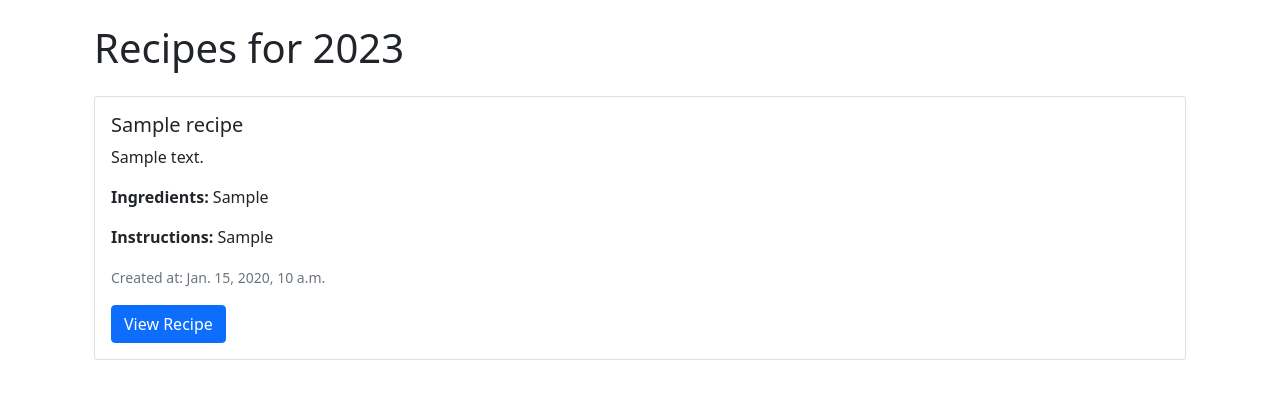
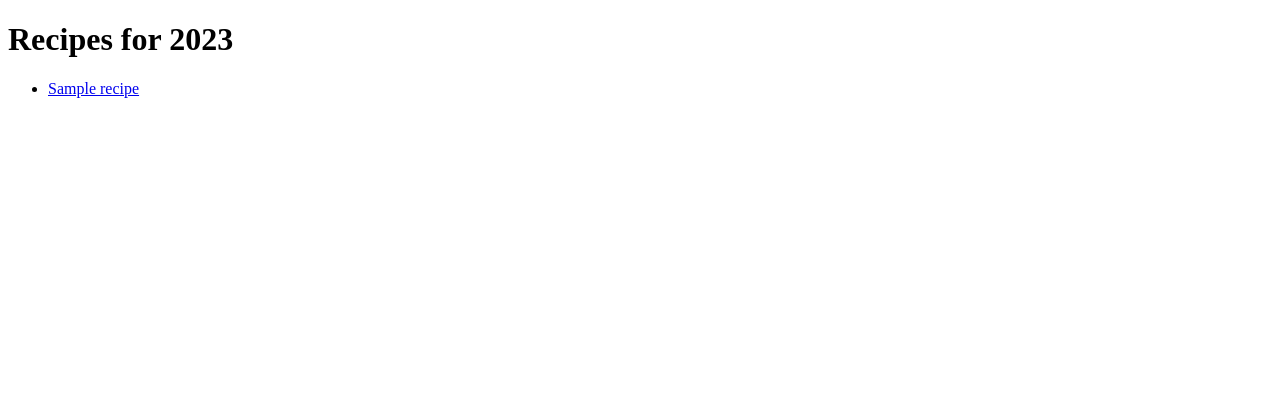
Before and after one commit to qs1nes1/KR_2, a Django app: template recipe/templates/main.html in a window 1280 px wide. Shown: the top 399 px of the page. Run offline with Django 4.2, Linux system fonts and the light colour scheme; the template is opened without the code that fills it: values that come from a table or form of the project are taken from there, others are empty; tables that the repository leaves empty hold one stand-in row (values such as "Sample post").

Commit message:
add_html

```diff
--- a/recipe/templates/main.html
+++ b/recipe/templates/main.html
@@ -1,21 +1,16 @@
-{% extends 'base.html' %}
-
-{% block content %}
-  <div class="container">
+<!DOCTYPE html>
+<html>
+<head>
+    <title>Recipes for 2023</title>
+</head>
+<body>
     <h1>Recipes for 2023</h1>
-    {% for recipe in recipes %}
-      <div class="card my-4">
-        <div class="card-body">
-          <h5 class="card-title">{{ recipe.title }}</h5>
-          <p class="card-text">{{ recipe.description }}</p>
-          <p class="card-text"><strong>Ingredients:</strong> {{ recipe.ingredients }}</p>
-          <p class="card-text"><strong>Instructions:</strong> {{ recipe.instructions }}</p>
-          <p class="card-text"><small class="text-muted">Created at: {{ recipe.created_at }}</small></p>
-          <a href="{% url 'recipe_detail' recipe.id %}" class="btn btn-primary">View Recipe</a>
-        </div>
-      </div>
-    {% empty %}
-      <p>No recipes found.</p>
-    {% endfor %}
-  </div>
-{% endblock %}
+    <ul>
+        {% for recipe in recipes %}
+            <li>
+                <a href="{% url 'recipe_detail' recipe.id %}">{{ recipe.title }}</a>
+            </li>
+        {% endfor %}
+    </ul>
+</body>
+</html>
```
Also changed, not shown: recipe/templates/recipe_detail.html (+10 -11 lines).
